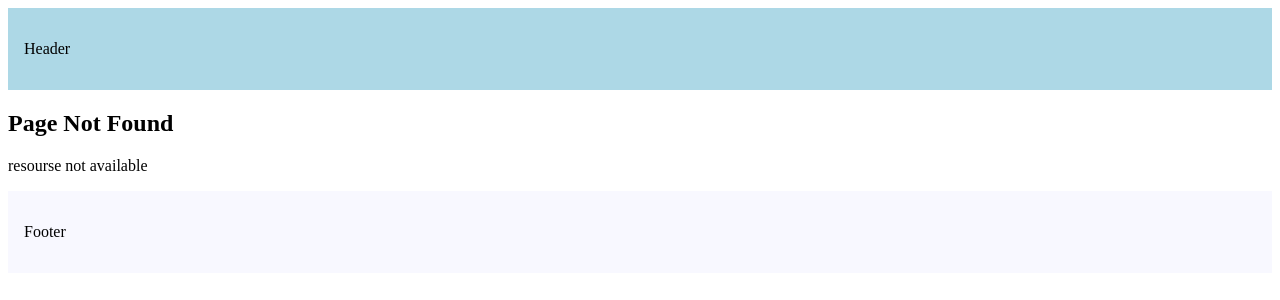
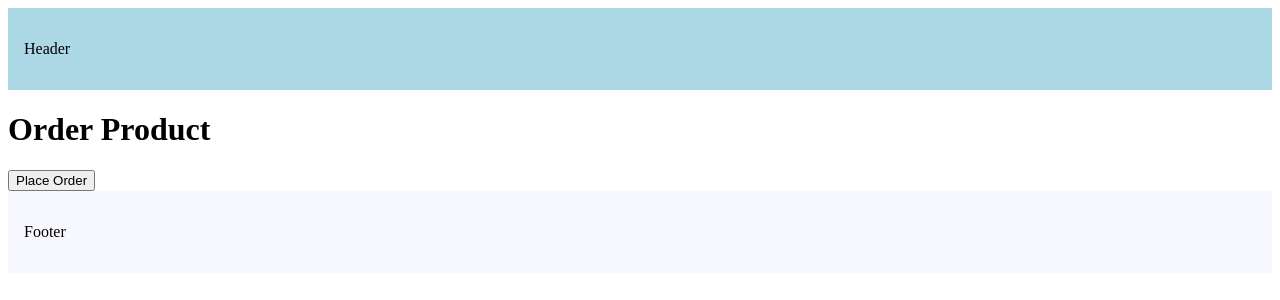
Before and after one commit to Mandalapuanusha/NextJSApp, a Next.js app: page /order-product in a window 1280 px wide. Before the commit this address had no page. Shown: the top 300 px of the page. Built offline with nearby package versions, Linux system fonts and the light colour scheme.

Commit message:
Navigating programatically between pages using useRouter hook

```diff
--- /dev/null
+++ b/src/app/order-product/page.tsx
@@ -0,0 +1,18 @@
+"use client";
+import React from "react";
+import { useRouter } from "next/navigation";
+
+export default function OrderProduct(){
+    const router = useRouter();
+    const handleClick = ()=>{
+        console.log("Placing order succesfully!");
+        router.push("/about"); // this adds the url to browser url history stack
+        //router.replace("/"); go two steps back on click of browser back
+        // router.back();
+        // router.forward();
+    }
+    return (<>
+    <h1> Order Product</h1>
+    <button onClick={handleClick}> Place Order</button>
+    </>)
+}
```
